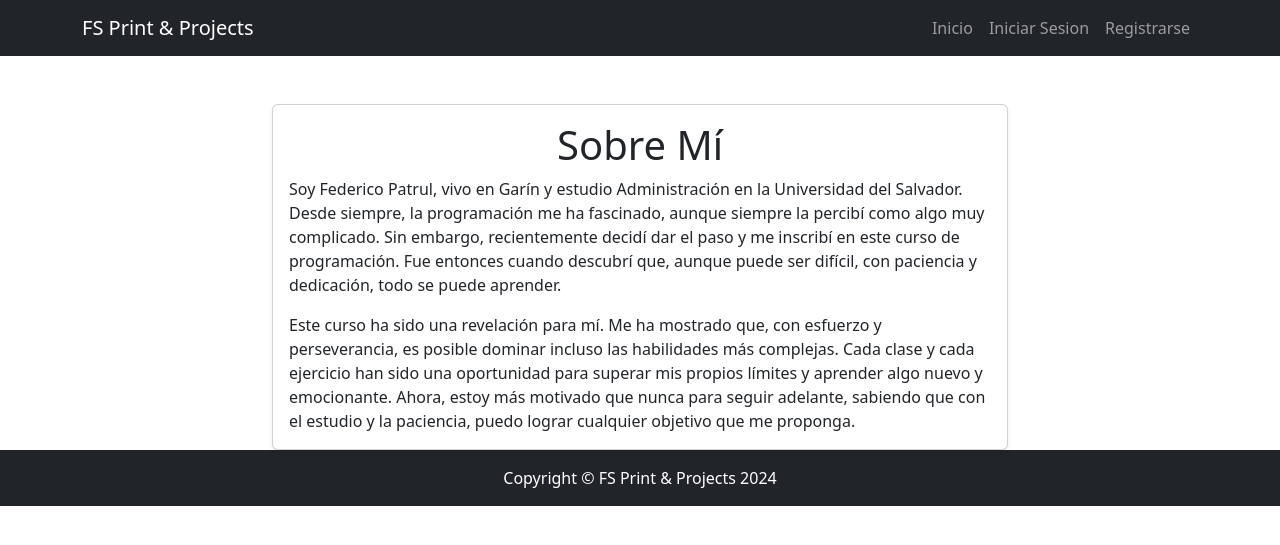
After one commit to FedePatrul/proyecto_final, a Django app: page /about/ in a window 1280 px wide. The commit adds this page. Shown: the top 545 px of the page. Run offline with Django 5.2, Linux system fonts and the light colour scheme; some libraries are stand-ins or nearby versions.

Commit message:
feat: sobre mi

```diff
--- a/project/core/templates/core/components/navbar.html
+++ b/project/core/templates/core/components/navbar.html
@@ -17,6 +17,9 @@
                     <a class="nav-link" href="{% url 'core:index' %}">Inicio</a>
                 </li>
                 {% if user.is_authenticated %}
+                    <li class="nav-item">
+                        <a class="nav-link" href="{% url 'core:sobre_mi' %}">Sobre Mi</a>
+                    </li>
                     <li class="nav-item">
                         <a class="nav-link" href="{% url 'maquinas:index' %}">HP Indigo</a>
                     </li>
--- /dev/null
+++ b/project/core/templates/core/sobre_mi.html
@@ -0,0 +1,20 @@
+{% extends 'core/base.html' %}
+{% load static %}
+{% block title %}
+    Sobre Mi
+{% endblock title %}
+{% block content %}
+<div class="container mt-5">
+    <div class="row justify-content-center">
+        <div class="col-md-8">
+            <div class="card shadow-sm">
+                <div class="card-body">
+                    <h1 class="card-title text-center">Sobre Mí</h1>
+                    <p class="card-text">Soy Federico Patrul, vivo en Garín y estudio Administración en la Universidad del Salvador. Desde siempre, la programación me ha fascinado, aunque siempre la percibí como algo muy complicado. Sin embargo, recientemente decidí dar el paso y me inscribí en este curso de programación. Fue entonces cuando descubrí que, aunque puede ser difícil, con paciencia y dedicación, todo se puede aprender.</p>
+                    <p class="card-text">Este curso ha sido una revelación para mí. Me ha mostrado que, con esfuerzo y perseverancia, es posible dominar incluso las habilidades más complejas. Cada clase y cada ejercicio han sido una oportunidad para superar mis propios límites y aprender algo nuevo y emocionante. Ahora, estoy más motivado que nunca para seguir adelante, sabiendo que con el estudio y la paciencia, puedo lograr cualquier objetivo que me proponga.</p>
+                </div>
+            </div>
+        </div>
+    </div>
+</div>
+{% endblock content %}
--- a/project/core/urls.py
+++ b/project/core/urls.py
@@ -10,4 +10,5 @@ urlpatterns = [
     path("logout/", LogoutView.as_view(template_name="core/logout.html"), name="logout"),
     path("register/", views.register, name="register"),
     path("quienes-somos", views.quienes_somos, name="quienes_somos"),
+    path("about/", views.sobre_mi, name="sobre_mi"),
 ]
--- a/project/core/views.py
+++ b/project/core/views.py
@@ -23,3 +23,6 @@ def register(request):
 
 def quienes_somos(request):
     return render(request,"core/quienes_somos.html")
+
+def sobre_mi(request):
+    return render(request,"core/sobre_mi.html")
```
